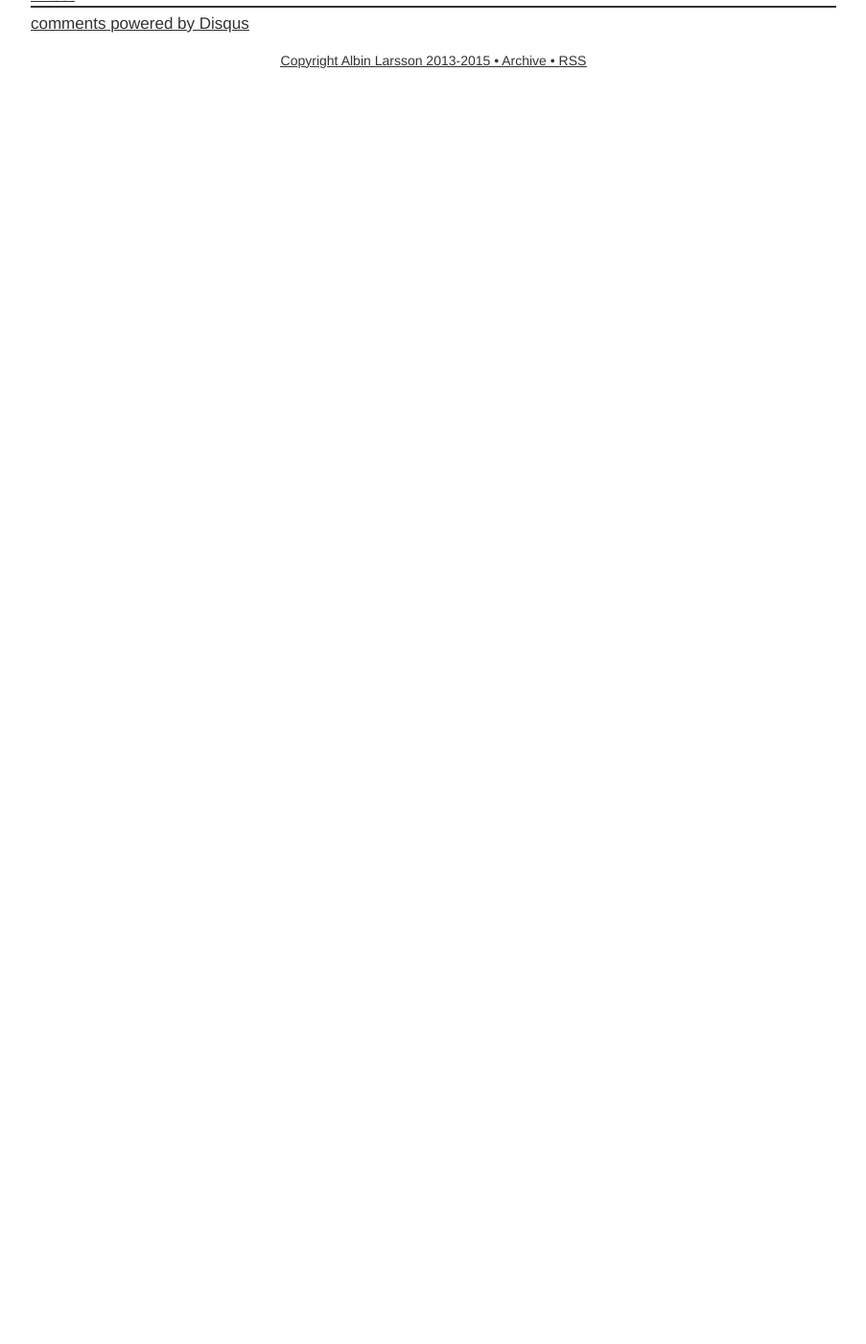
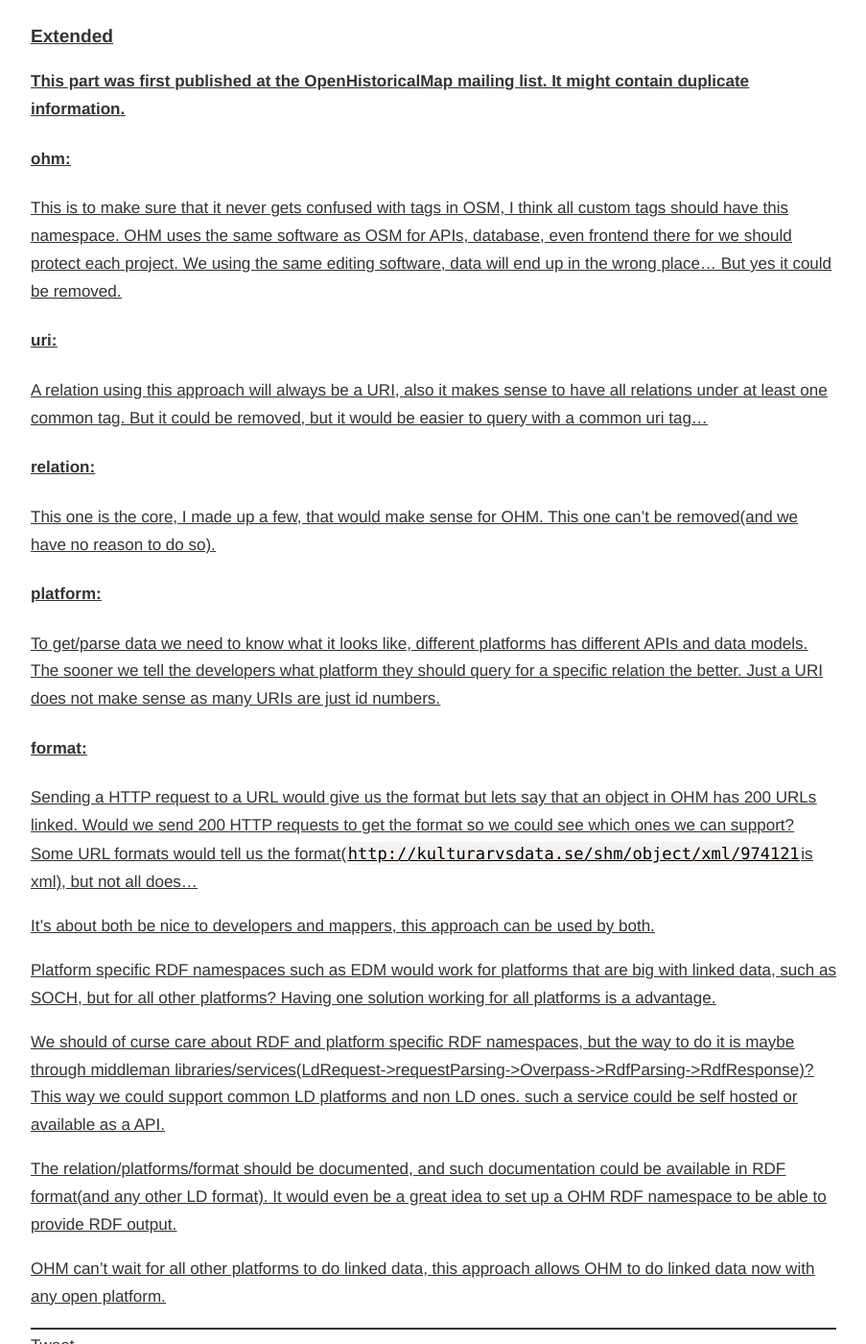
Before and after one commit to mikiec84/abbe98.github.com, a Jekyll site: the page built from _posts/2015-03-26-mapping-the-past-with-linked-data-in-openhistoricalmap.md, in a window 1280 px wide and 1400 px high, scrolled down 2909 px. Shown: the whole window at 96% size, without its empty margins (188-1091 px from the left). Built offline with Jekyll 4.4.1, drawn with Linux system fonts in a browser that asks for light colours; comment, search, counter and statistics services are not loaded; before the commit the page ends 2996 px from its top, so only the background shows below that; some of the changed text lies outside the part shown.

Commit message:
Blog Post Extended: Mapping the Past with Linked Data in OpenHistoricalMap

```diff
--- a/_posts/2015-03-26-mapping-the-past-with-linked-data-in-openhistoricalmap.md
+++ b/_posts/2015-03-26-mapping-the-past-with-linked-data-in-openhistoricalmap.md
@@ -4,7 +4,9 @@ title: Mapping the Past with Linked Data in OpenHistoricalMap
 description: OpenHistoricalMap is a great place, for open linked data, it has some advantages over other data platforms and some disadvantages.
 image: http://abbe98.github.io/assets/himlinge-sunset.jpg
 ---
-OpenHistoricalMap is a great place for open linked data, it has some advantages over other data platforms and some disadvantages as any data platform.
+**Extended 2015/03/29**
+
+OpenHistoricalMap is a great place for open linked data, it has some advantages over other data platforms and some disadvantages.
 
 The main advantage is that the OpenStreetMap(/OpenHistoricalMap) platform is open enough to be **extensible for all other open platforms** and even closed ones.
 
@@ -85,3 +87,37 @@ Related reading over at the OpenStreetMap Wiki:
  - [Namespace](https://wiki.openstreetmap.org/wiki/Namespace)
 
 I'm only saying that this is how I do linked data in OpenHistoricalMap feedback and criticism is loved.  Will document everything over at the Wiki in the coming week.
+
+###Extended
+
+**This part was first published at the OpenHistoricalMap mailing list. It might contain duplicate information.**
+
+####ohm:
+
+This is to make sure that it never gets confused with tags in OSM, I think all custom tags should have this namespace. OHM uses the same software as OSM for APIs, database, even frontend there for we should protect each project. We using the same editing software, data will end up in the wrong place... But yes it could be removed.
+
+####uri:
+
+A relation using this approach will always be a URI, also it makes sense to have all relations under at least one common tag. But it could be removed, but it would be easier to query with a common uri tag...
+
+####relation:
+
+This one is the core, I made up a few, that would make sense for OHM. This one can't be removed(and we have no reason to do so).
+
+####platform:
+
+To get/parse data we need to know what it looks like, different platforms has different APIs and data models. The sooner we tell the developers what platform they should query for a specific relation the better. Just a URI does not make sense as many URIs are just id numbers.
+
+####format:
+
+Sending a HTTP request to a URL would give us the format but lets say that an object in OHM has 200 URLs linked. Would we send 200 HTTP requests to get the format so we could see which ones we can support? Some URL formats would tell us the format(`http://kulturarvsdata.se/shm/object/xml/974121`is xml), but not all does...
+
+It's about both be nice to developers and mappers, this approach can be used by both.
+
+Platform specific RDF namespaces such as EDM would work for platforms that are big with linked data, such as SOCH, but for all other platforms? Having one solution working for all platforms is a advantage.
+
+We should of curse care about RDF and platform specific RDF namespaces, but the way to do it is maybe through middleman libraries/services(LdRequest->requestParsing->Overpass->RdfParsing->RdfResponse)? This way we could support common LD platforms and non LD ones. such a service could be self hosted or available as a API.
+
+The relation/platforms/format should be documented, and such documentation could be available in RDF format(and any other LD format). It would even be a great idea to set up a OHM RDF namespace to be able to provide RDF output.
+
+OHM can't wait for all other platforms to do linked data, this approach allows OHM to do linked data now with any open platform.
```
